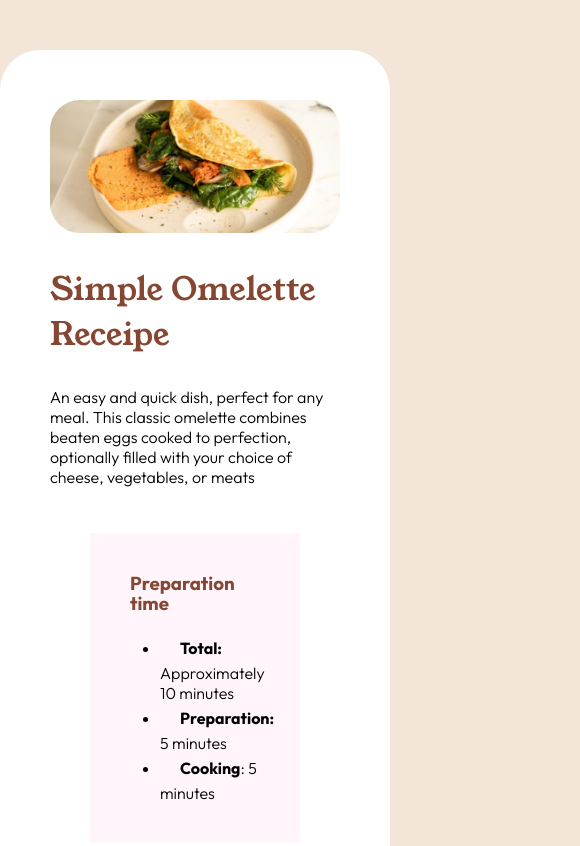
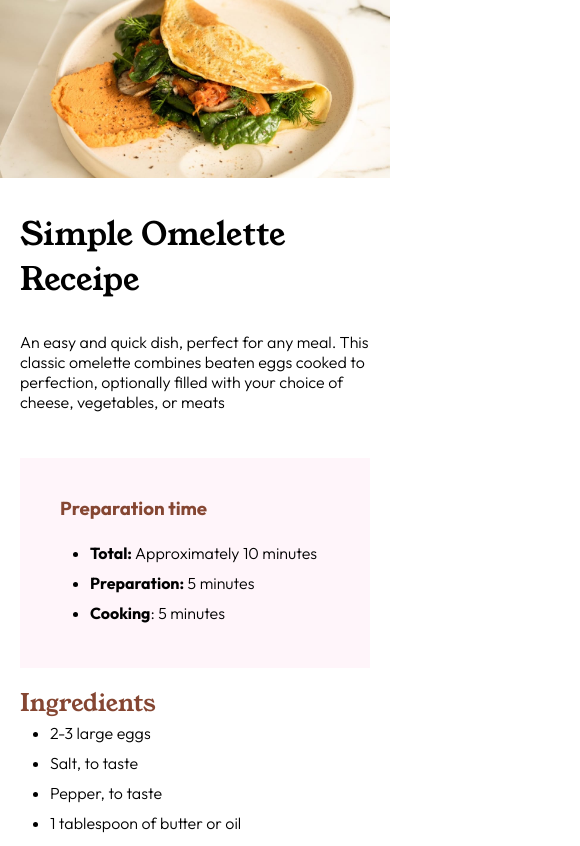
Before and after one commit to dipu528447/omlette, a plain HTML site: page index.html in a window 390 px wide. Shown: the top 846 px of the page, 580 px wide, since content can reach past the window. Drawn offline with Linux system fonts and the light colour scheme.

Commit message:
all done

```diff
--- a/index.html
+++ b/index.html
@@ -20,13 +20,12 @@
   <body>
     <div class="main_body">
       <div>
-        <div>
-          <section>
-            <img src="./assets/images/image-omelette.jpeg" alt="" />
-          </section>
+        <section>
+          <img src="./assets/images/image-omelette.jpeg" alt="" />
+        </section>
+
+        <section class="content">
           <h1 class="young-serif-regular">Simple Omelette Receipe</h1>
-        </div>
-        <section>
           <p class="outfit-content">
             An easy and quick dish, perfect for any meal. This classic omelette
             combines beaten eggs cooked to perfection, optionally filled with
@@ -44,7 +43,7 @@
             </ul>
           </div>
           <div class="ingredients outfit-content">
-            <h2>Ingredients</h2>
+            <h2 class="young-serif-regular">Ingredients</h2>
             <ul>
               <li>2-3 large eggs</li>
               <li>Salt, to taste</li>
@@ -56,7 +55,7 @@
             </ul>
           </div>
           <div class="instructions outfit-content">
-            <h2>Instructions</h2>
+            <h2 class="young-serif-regular">Instructions</h2>
             <ol>
               <li>
                 <span>Beat the eggs:</span> In a bowl, beat the eggs with a
@@ -89,7 +88,7 @@
             </ol>
           </div>
           <div class="nutrition outfit-content">
-            <h2>Nutrition</h2>
+            <h2 class="young-serif-regular">Nutrition</h2>
             <p>
               The table below shows nutritional values per serving without the
               additional fillings
--- a/style.css
+++ b/style.css
@@ -1,58 +1,64 @@
-*{
+* {
   margin: 0px;
   padding: 0px;
 }
-body{
+body {
   max-width: 1440px;
   background-color: hsl(30, 54%, 90%);
 }
-.main_body{
+.main_body {
   margin: 50px auto;
   max-width: 640px;
   border-radius: 40px;
   background-color: hsl(0, 0%, 100%);
   padding: 50px;
 }
-img{
+img {
   max-width: 100%;
-    border-radius:30px;
+  border-radius: 30px;
 }
-h1{
+h1 {
   margin: 30px 0px;
 }
-.preparation_time{
-    margin:10px 40px;
+.preparation_time {
+  margin: 10px 40px;
   line-height: 20px;
   background-color: hsl(330, 100%, 98%);
   padding: 40px;
 }
-.preparation_time>ul,.ingredients>ul,.instructions>ol{
-    margin-left:30px;
-    text-indent: 20px;
+.preparation_time > ul,
+.ingredients > ul,
+.instructions > ol {
+  margin-left: 30px;
 }
-.preparation_time>ul>li>span,.instructions>ol>li>span{
+.preparation_time > ul > li > span,
+.instructions > ol > li > span {
   font-weight: 700;
   line-height: 30px;
 }
-.ingredients,.nutrition{
+.ingredients,
+.nutrition {
   margin: 20px 0px;
   line-height: 30px;
 }
-table,td,tr{
-
+table,
+td,
+tr {
   border-collapse: collapse;
   border-bottom: 1px solid gray;
   width: 500px;
   margin: 30px;
   line-height: 40px;
 }
-.values{
+.values {
   font-weight: 700;
   color: hsl(14, 45%, 36%);
 }
 /* fonts */
 
-h1,h2,h3{
+h1,
+h2,
+h3 {
   color: hsl(14, 45%, 36%);
 }
 .outfit-content {
@@ -66,3 +72,52 @@ h1,h2,h3{
   font-weight: 400;
   font-style: normal;
 }
+@media screen and (min-width: 375px) and (max-width: 425px) {
+    body{
+        margin:0px;
+        padding:0px;
+        background-color:white;
+        max-width: 100%;
+    }
+    .main_body {
+        margin:0px;
+        padding:0px;
+        background-color: hsl(0, 0%, 100%);
+      }
+      img {
+        max-width: 100%;
+        border-radius: 0px;
+      }
+      .content{
+        margin:20px;
+      }
+      h1 {
+        margin: 30px 0px;
+        font-size: xx-large;
+        color: black;
+      }
+      .preparation_time {
+        margin: 10px 0px;
+        line-height: 20px;
+        background-color: hsl(330, 100%, 98%);
+      }
+      .preparation_time > ul > li > span,
+      .instructions > ol > li > span {
+        font-weight: 700;
+        line-height: 30px;
+      }
+      .ingredients,
+      .nutrition {
+        margin: 20px 0px;
+        line-height: 30px;
+      }
+      table,
+      td,
+      tr {
+        border-collapse: collapse;
+        border-bottom: 1px solid gray;
+        width: 200px;
+        margin: 30px;
+        line-height: 40px;
+      }
+}
```
Lines whose indentation alone changed are shown as unchanged.
